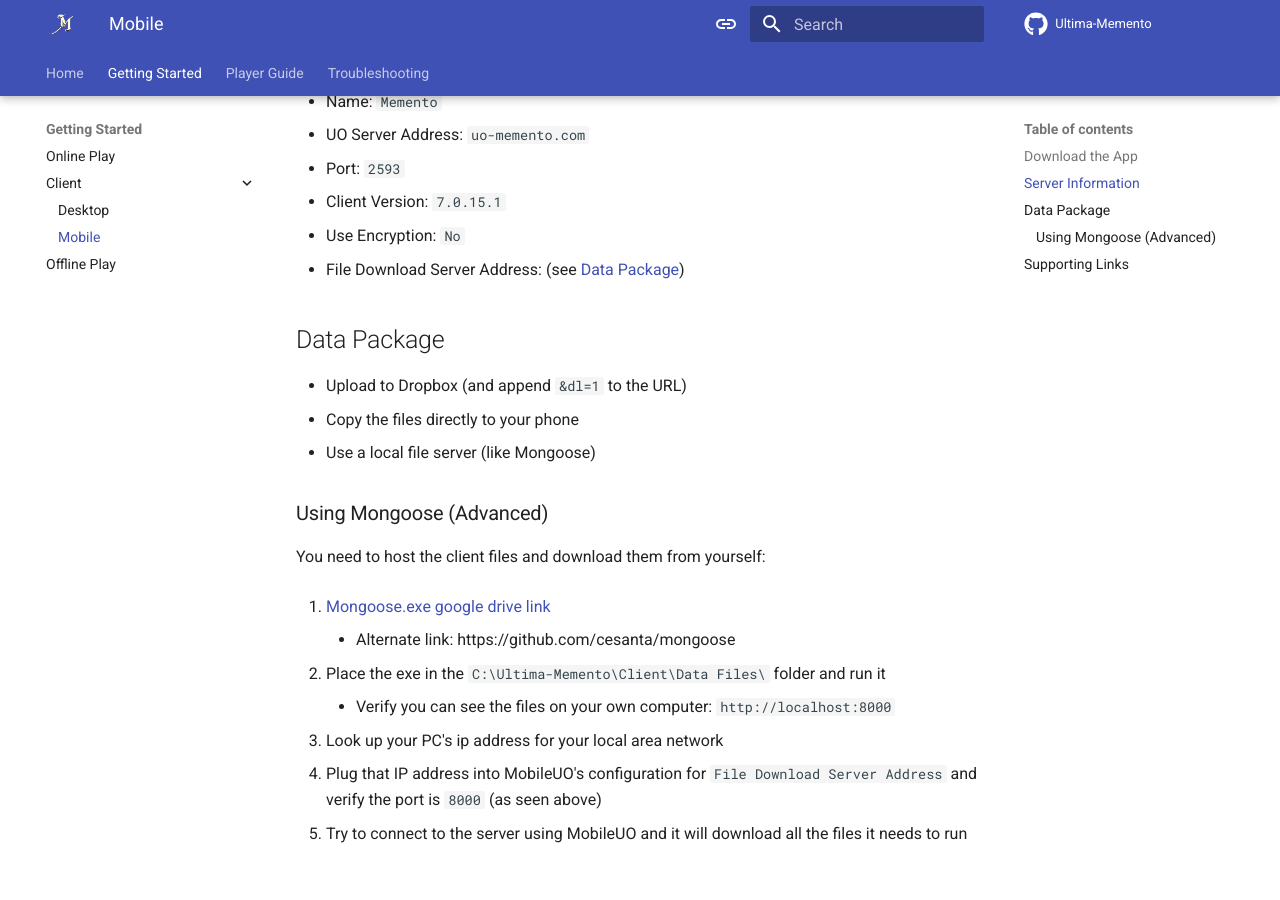
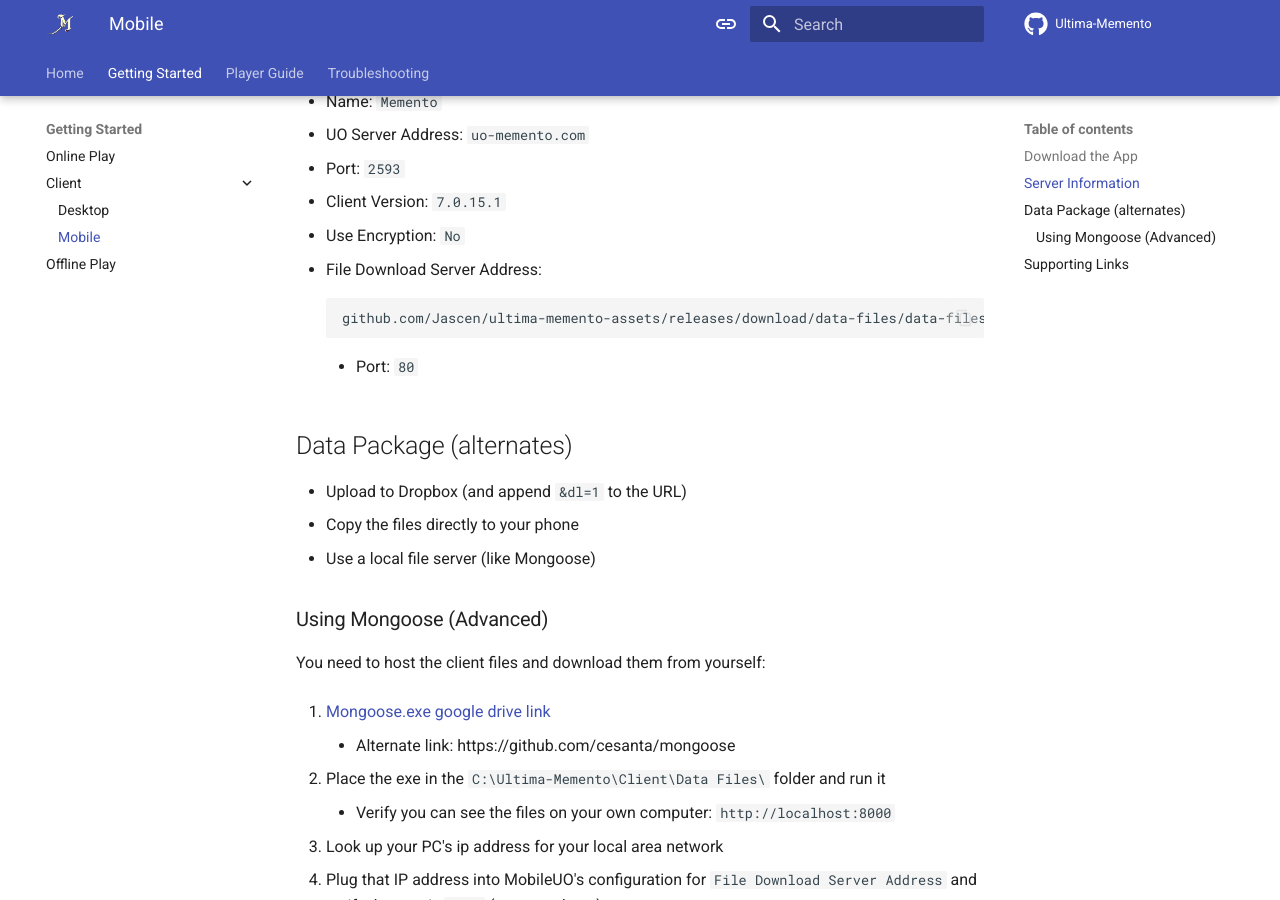
Before and after one commit to Jascen/Memento-Site, an MkDocs documentation site: the page built from docs/setup/mobile-client.md, in a window 1280 px wide and 900 px high, scrolled down 546 px. Built offline with MkDocs 1.6.1 and Material for MkDocs 9.7.7, drawn with Linux system fonts in a browser that asks for light colours; comment, search, counter and statistics services are not loaded.

Commit message:
- Add direct link for MobileUO data file download

````diff
--- a/docs/setup/mobile-client.md
+++ b/docs/setup/mobile-client.md
@@ -11,9 +11,13 @@ Ultima: Memento keeps Mobile users in mind when designing interfaces.
 
 ## Server Information
 --8<-- "docs/setup/online-server-info.md"
-- File Download Server Address: (see [Data Package](#data-package))
+- File Download Server Address:
+```
+github.com/Jascen/ultima-memento-assets/releases/download/data-files/data-files.zip
+```
+	- Port: `80`
 
-## Data Package
+## Data Package (alternates)
 - Upload to Dropbox (and append `&dl=1` to the URL)
 - Copy the files directly to your phone
 - Use a local file server (like Mongoose)
--- a/mkdocs.yml
+++ b/mkdocs.yml
@@ -29,6 +29,7 @@ theme:
     - search.suggest
     - search.highlight
     - content.action.edit
+    - content.code.copy
   palette:
     - media: "(prefers-color-scheme)"
       toggle:
@@ -63,9 +64,15 @@ markdown_extensions:
   - attr_list
   - admonition
   - md_in_html
-  - pymdownx.snippets
   - toc:
       permalink: true
+  - pymdownx.highlight:
+      anchor_linenums: true
+      line_spans: __span
+      pygments_lang_class: true
+  - pymdownx.inlinehilite
+  - pymdownx.snippets
+  - pymdownx.superfences
 
 not_in_nav: |
   /setup/online-server-info.md
````
